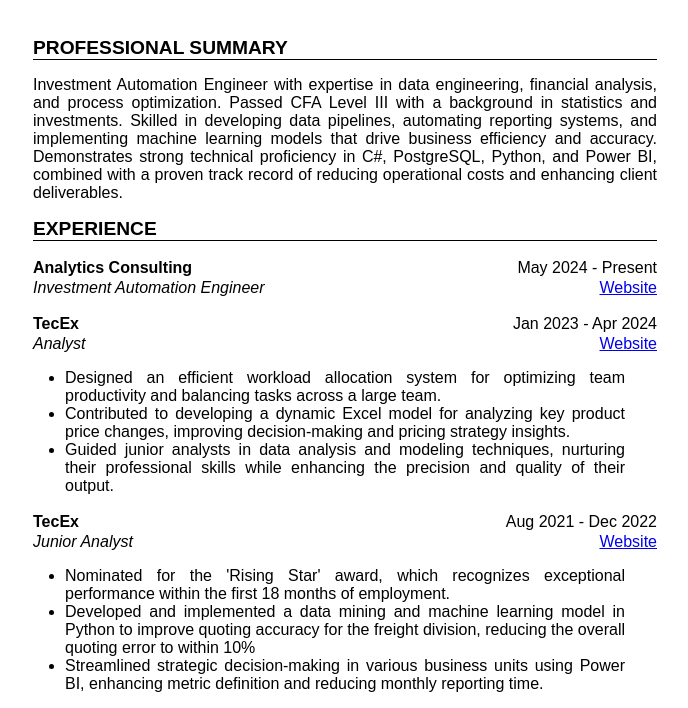
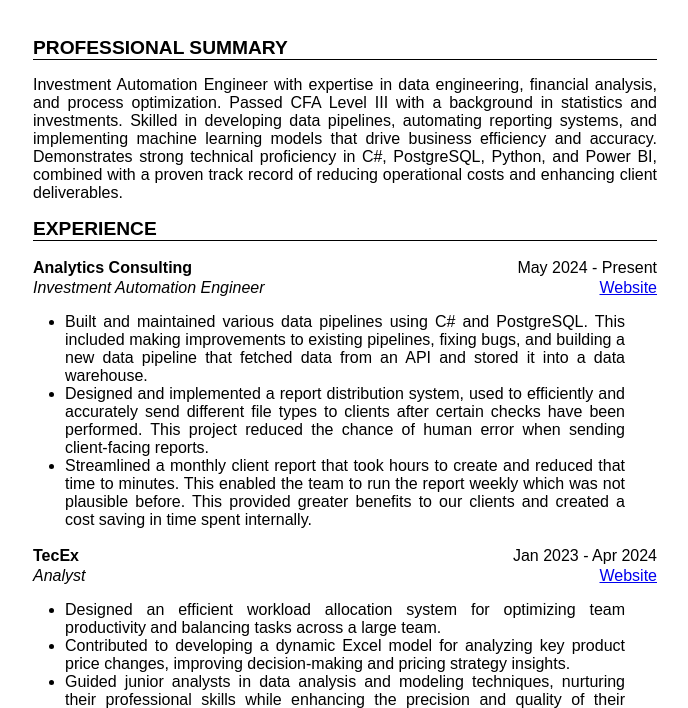
Before and after one commit to LiamRall/cv, a plain HTML site: page index.html in a window 1280 px wide. Shown: the part 91-799 px from the top of the page, without its empty margins (295-983 px from the left). Drawn offline with Linux system fonts and the light colour scheme; a web font is replaced by a local one.

Commit message:
Update items under current role list
- Fixed some formatting
- Added new Technical Strengths

```diff
--- a/index.html
+++ b/index.html
@@ -59,7 +59,25 @@
                         rel="noopener noreferrer">Website</a>
                 </div>
             </div>
-            <div class="list-container"></div>
+            <div class="list-container">
+                <ul>
+                    <li>
+                        Built and maintained various data pipelines using C# and PostgreSQL. This included making
+                        improvements to existing pipelines, fixing bugs, and building a new data pipeline that fetched
+                        data from an API and stored it into a data warehouse.
+                    </li>
+                    <li>
+                        Designed and implemented a report distribution system, used to efficiently and accurately send
+                        different file types to clients after certain checks have been performed. This project reduced
+                        the chance of human error when sending client-facing reports.
+                    </li>
+                    <li>
+                        Streamlined a monthly client report that took hours to create and reduced that time to minutes.
+                        This enabled the team to run the report weekly which was not plausible before. This provided
+                        greater benefits to our clients and created a cost saving in time spent internally.
+                    </li>
+                </ul>
+            </div>
         </div>
         <div class="entry">
             <div class="place-container">
@@ -79,11 +97,13 @@
                         balancing
                         tasks across a large team.
                     </li>
-                    <li>Contributed to developing a dynamic Excel model for analyzing key product
+                    <li>
+                        Contributed to developing a dynamic Excel model for analyzing key product
                         price changes,
                         improving decision-making and pricing strategy insights.
                     </li>
-                    <li>Guided junior analysts in data analysis and modeling techniques, nurturing
+                    <li>
+                        Guided junior analysts in data analysis and modeling techniques, nurturing
                         their
                         professional
                         skills while enhancing the precision and quality of their output.
@@ -108,13 +128,15 @@
                         first
                         18 months of employment.
                     </li>
-                    <li>Developed and implemented a data mining and machine learning model in
+                    <li>
+                        Developed and implemented a data mining and machine learning model in
                         Python to improve
                         quoting
                         accuracy for the freight division, reducing the overall quoting error to
                         within 10%
                     </li>
-                    <li>Streamlined strategic decision-making in various business units using
+                    <li>
+                        Streamlined strategic decision-making in various business units using
                         Power BI, enhancing
                         metric
                         definition and reducing monthly reporting time.
@@ -151,10 +173,12 @@
             </div>
             <div class=" list-container">
                 <ul>
-                    <li>Completed modules in data mining, time-series, stochastic
+                    <li>
+                        Completed modules in data mining, time-series, stochastic
                         simulation, and programming in R.
                     </li>
-                    <li>Exploring the Effect of Prescription Medication on Adverse Events
+                    <li>
+                        Exploring the Effect of Prescription Medication on Adverse Events
                         with Statistical Learning,
                         using Gradient Boosted decision trees (XGBoost)
                     </li>
@@ -280,7 +304,7 @@
         <div class="heading1">
             TECHNICAL STRENGTHS
         </div>
-        <p><b>Software & Tools:</b>&emsp; Python, Power BI, SQL, MS Offce, Bloomberg,
+        <p><b>Software & Tools:</b>&emsp; Python, C#, Power BI, SQL, HTML, CSS, MS Offce, Bloomberg,
             FactSet, LaTeX</p>
     </div>
     <!-- Personal Traits -->
```
